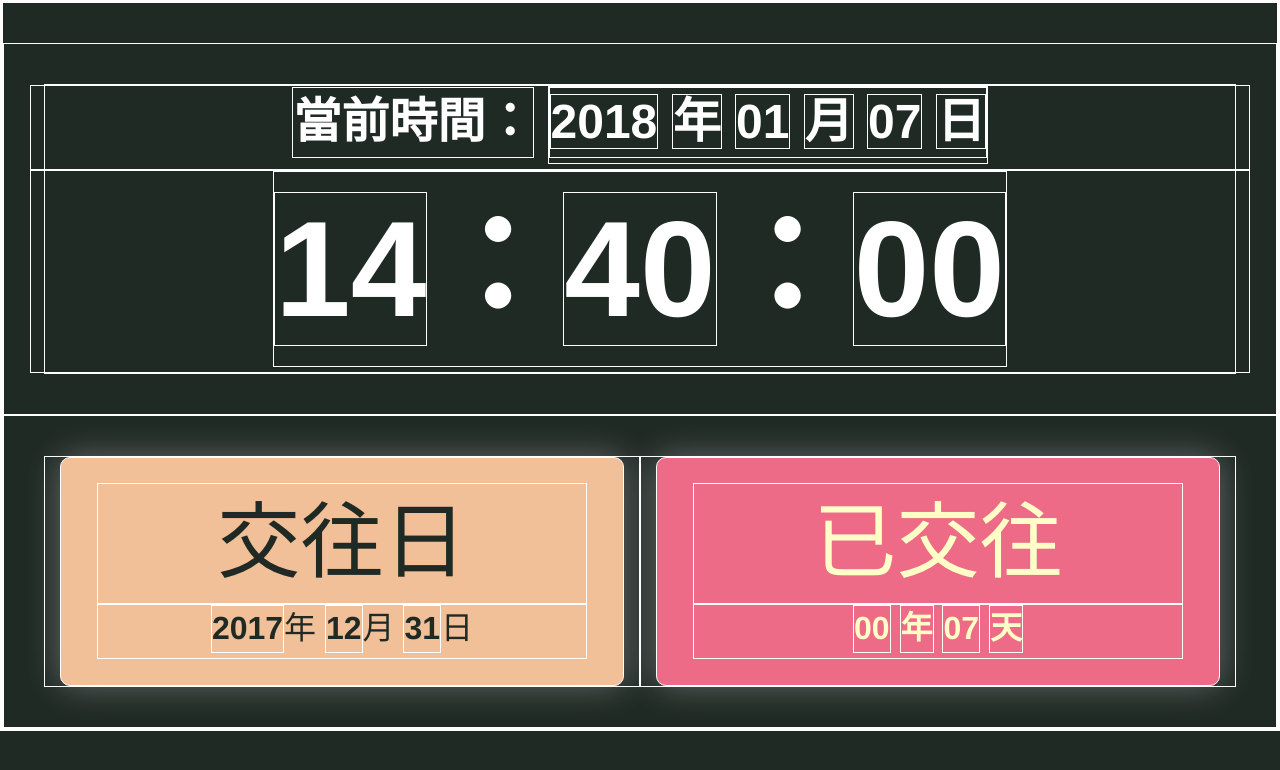
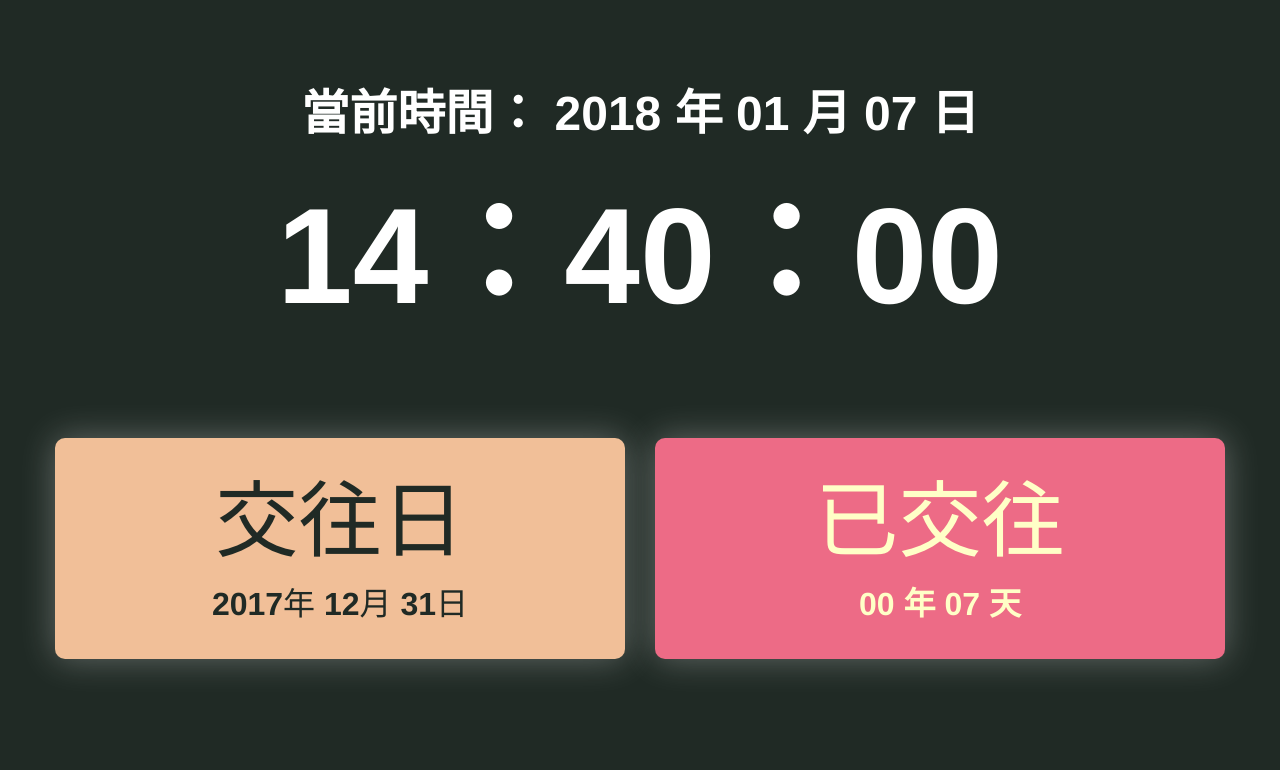
Before and after one commit to Nick0603/theLoveTimeWithJenny, a plain HTML site: page index.html in a window 1280 px wide. Drawn offline with nearby package versions, Linux system fonts and the light colour scheme.

Commit message:
錯誤：忘記刪除排版隔線，移除

```diff
--- a/CSS/Main.css
+++ b/CSS/Main.css
@@ -1,7 +1,7 @@
 *{
     margin: 0px;
     padding:0px;
-    border:solid 1px #FFF;
+    /* border:solid 1px #FFF; */
 }
 
 body , .container{
```
